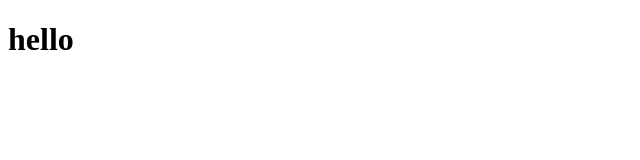
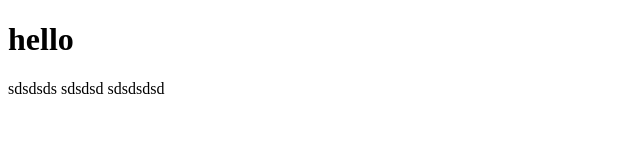
Before and after one commit to pubuduvss/myapp, a plain HTML site: page index.html in a window 1280 px wide. Shown: the whole page, without its empty margins (0-640 px from the left). Drawn offline with Linux system fonts and the light colour scheme.

Commit message:
add pharagraph

```diff
--- a/index.html
+++ b/index.html
@@ -8,5 +8,6 @@
 </head>
 <body>
     <h1>hello</h1>
+    <p>sdsdsds sdsdsd sdsdsdsd </p>
 </body>
 </html>
```
